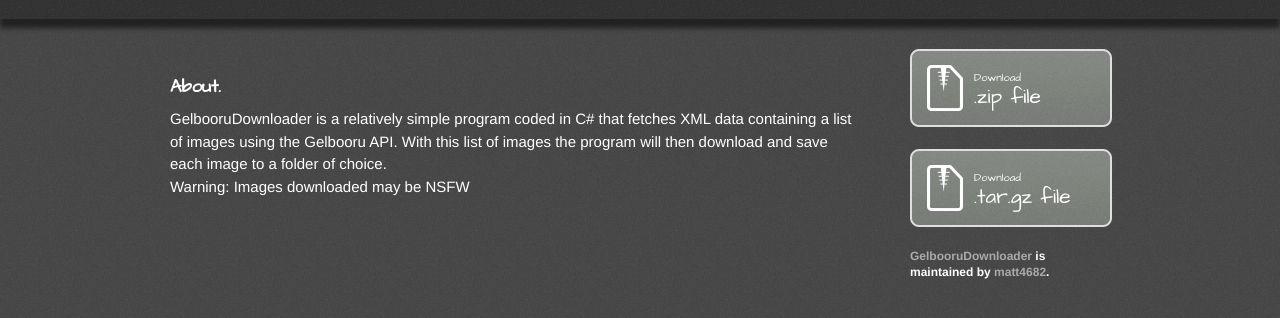
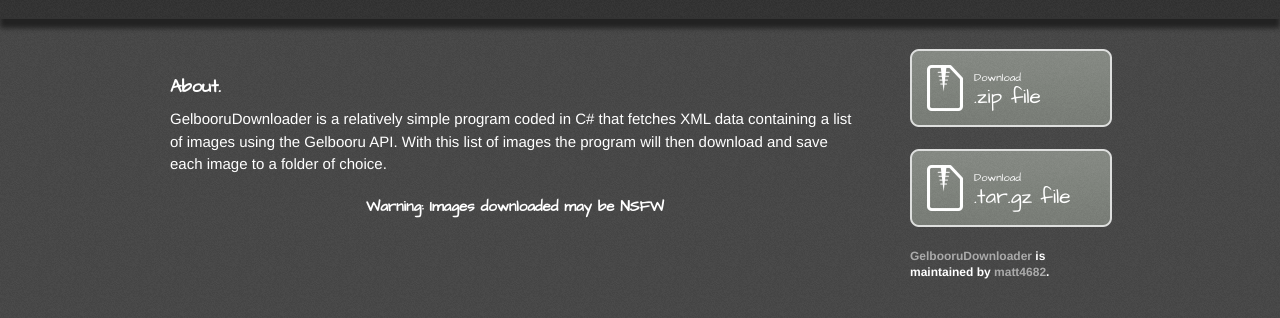
Before and after one commit to Kazakuri/GelbooruDownloader, a plain HTML site: page index.html in a window 1280 px wide. Shown: the part 182-500 px from the top of the page. Drawn offline with Linux system fonts and the light colour scheme.

Commit message:
Fixed  warning style.

```diff
--- a/index.html
+++ b/index.html
@@ -31,7 +31,7 @@
           <h3>
 <a name="welcome-to-github-pages" class="anchor" href="#welcome-to-github-pages"><span class="octicon octicon-link"></span></a>About.</h3>
 
-<p>GelbooruDownloader is a relatively simple program coded in C# that fetches XML data containing a list of images using the Gelbooru API. With this list of images the program will then download and save each image to a folder of choice.<br /><strong>Warning: Images downloaded may be NSFW</strong></p>
+<p>GelbooruDownloader is a relatively simple program coded in C# that fetches XML data containing a list of images using the Gelbooru API. With this list of images the program will then download and save each image to a folder of choice.<br /><center><h4>Warning: Images downloaded may be NSFW</h4></center></p>
         </section>
 
         <aside id="sidebar">
```
